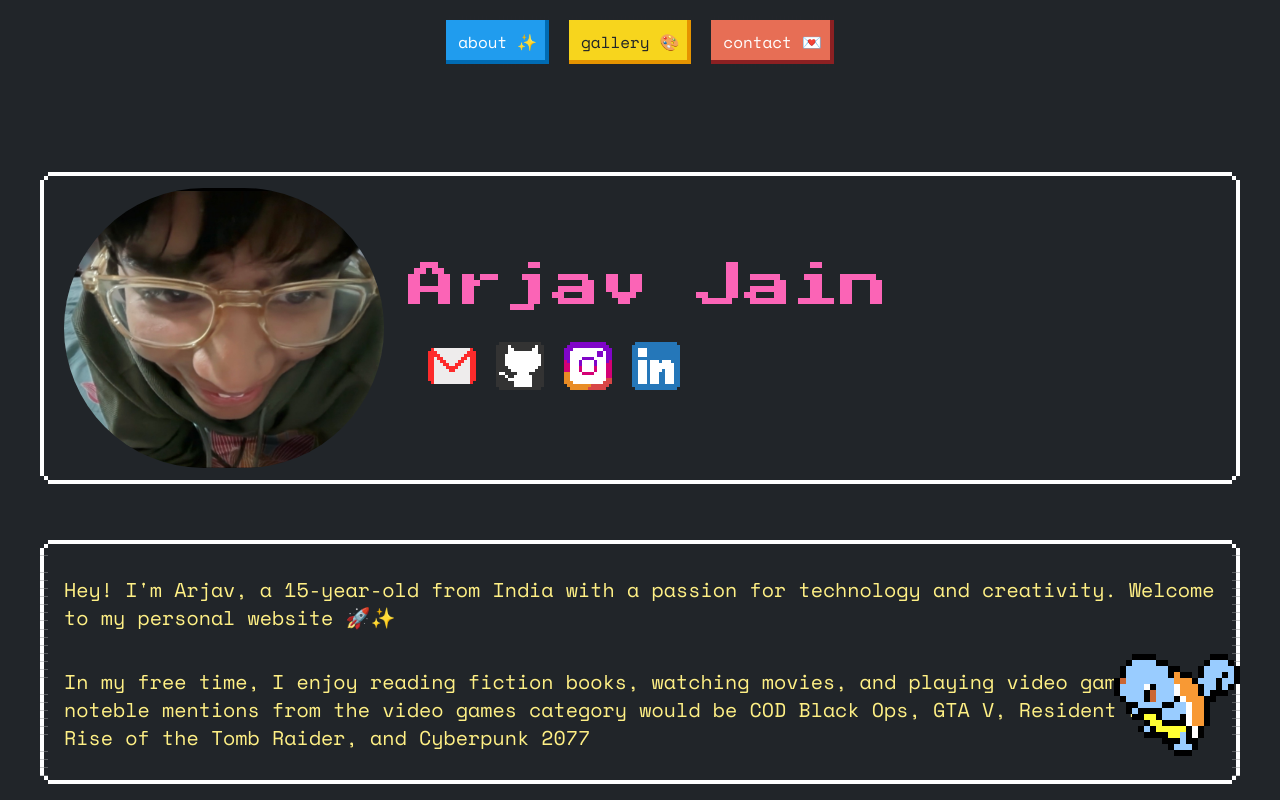
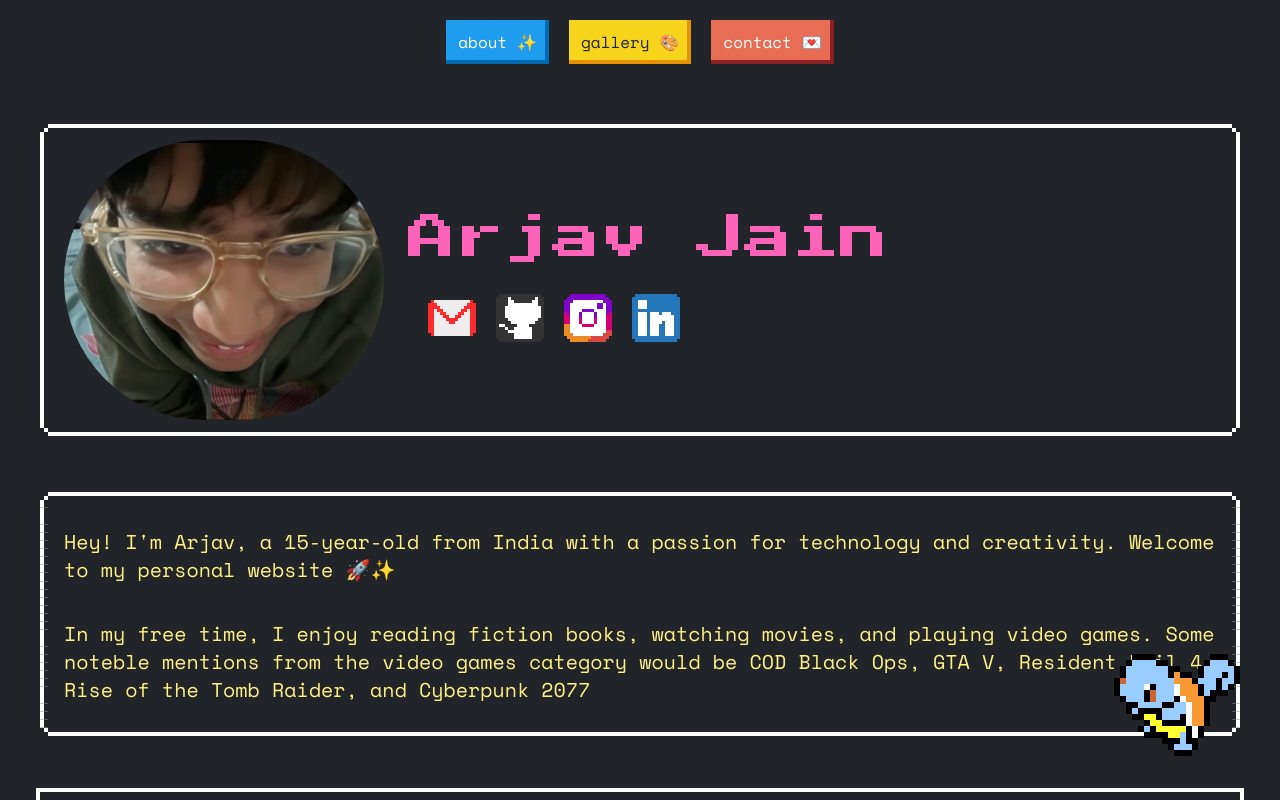
Before and after one commit to arjav0703/my-website, a Next.js app: page / in a window 1280 px wide. Shown: the top 800 px of the page. Built offline with nearby package versions, Linux system fonts and the light colour scheme.

Commit message:
final touches

```diff
--- a/src/app/layout.tsx
+++ b/src/app/layout.tsx
@@ -5,6 +5,7 @@ import MyNav from "./components/nav";
 import MyFooter from "./components/footer";
 // script.js
 import "nes.css/css/nes.min.css";
+import RenderCharacter from "./components/Character";
 
 export const metadata: Metadata = {
   title: "Arjav Jain",
@@ -35,6 +36,7 @@ export default function RootLayout({
         <MyNav />
         {children}
         <MyFooter />
+        <RenderCharacter />
       </body>
     </html>
   );
--- a/src/app/page.tsx
+++ b/src/app/page.tsx
@@ -4,19 +4,17 @@ import CopyHandler from "./components/CopyHandler";
 import "nes.css/css/nes.min.css";
 import SocialIcons from "./components/SocialIcons";
 import Hero from "./components/Hero";
-import RenderCharacter from "./components/Character";
 
 export default function Home() {
   return (
     <div className="bg-[#212529] min-h-screen flex flex-col">
       <div
-        className="pt-20 max-w-7xl mx-auto grow px-8 py-4 flex flex-col gap-10"
+        className="pt-8 max-w-7xl mx-auto grow px-8 py-4 flex flex-col gap-10"
         onCopy={CopyHandler}
       >
         <NameSection />
         <Hero />
         <SkillSection />
-        <RenderCharacter />
       </div>
     </div>
   );
```
